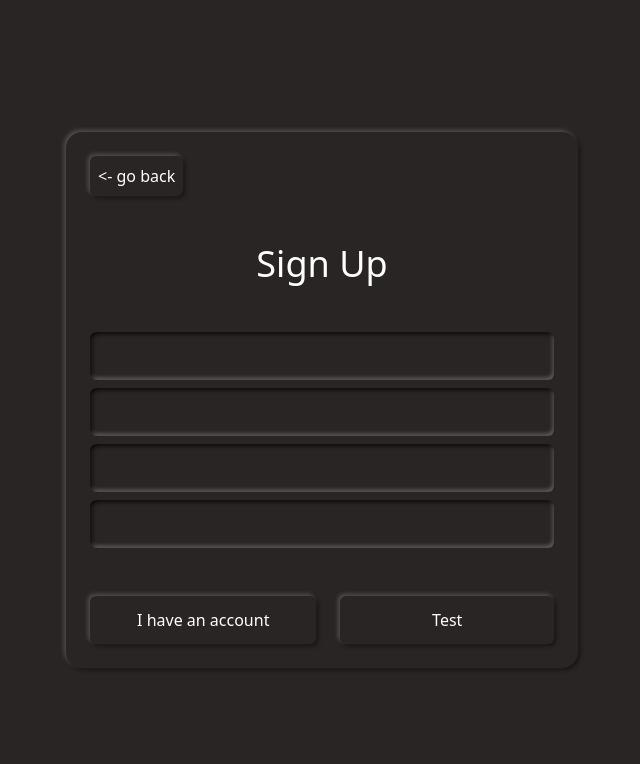
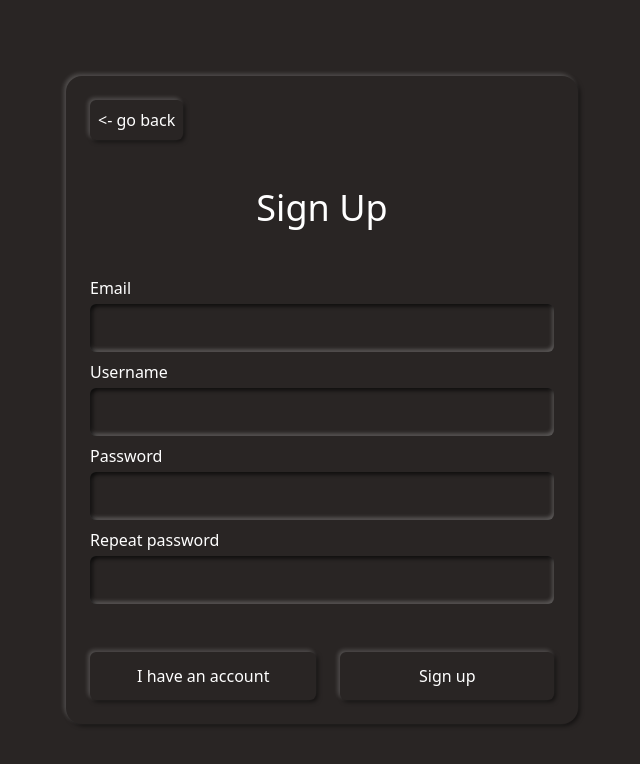
Before and after one commit to wiktorkleszcz/gwordle, a React (Vite) app: page /sign in a window 1280 px wide. Shown: the top 764 px of the page, without its empty margins (318-958 px from the left). Built offline with nearby package versions, Linux system fonts and the light colour scheme.

Commit message:
feat(ui): label auth inputs and polish sign page actions

```diff
--- a/src/components/formComponents/SignIn.tsx
+++ b/src/components/formComponents/SignIn.tsx
@@ -3,10 +3,8 @@ import Input from "../Input";
 export default function SignIn() {
   return (
     <>
-      <Input></Input>
-      <Input></Input>
-      <Input></Input>
-      <Input></Input>
+      <Input desc="Username" />
+      <Input type="password" desc="Password" />
     </>
   );
 }
--- a/src/components/formComponents/SingUp.tsx
+++ b/src/components/formComponents/SingUp.tsx
@@ -3,10 +3,10 @@ import Input from "../Input";
 export default function SignUp() {
   return (
     <>
-      <Input></Input>
-      <Input></Input>
-      <Input></Input>
-      <Input></Input>
+      <Input type="email" desc="Email" />
+      <Input desc="Username" />
+      <Input type="password" desc="Password" />
+      <Input type="password" desc="Repeat password" />
     </>
   );
 }
--- a/src/routes/sign.tsx
+++ b/src/routes/sign.tsx
@@ -20,9 +20,11 @@ function RouteComponent() {
     <div className="flex h-screen w-screen flex-col items-center justify-center bg-stone-800">
       {/* <h1 className='text-white'>Hello world</h1> */}
       <Form width="w-lg">
-        <button className="flex self-start text-md p-2 rounded-md text-white shadow-outbox">
-          {"<- go back"}
-        </button>
+        <Link to="/">
+          <button className="flex self-start text-md p-2 rounded-md text-white shadow-outbox">
+            {"<- go back"}
+          </button>
+        </Link>
         <h1 className="flex flex-row justify-center text-4xl m-10 text-white">
           {hasAccount ? "Sign In" : "Sign Up"}
         </h1>
@@ -36,7 +38,9 @@ function RouteComponent() {
             {hasAccount ? "I don't have an account" : "I have an account"}
           </Button>
           <Link to="/game" className="w-full">
-            <Button classes={buttonClasses}>Test</Button>
+            <Button classes={buttonClasses}>
+              {hasAccount ? "Log in" : "Sign up"}
+            </Button>
           </Link>
         </p>
       </Form>
```
